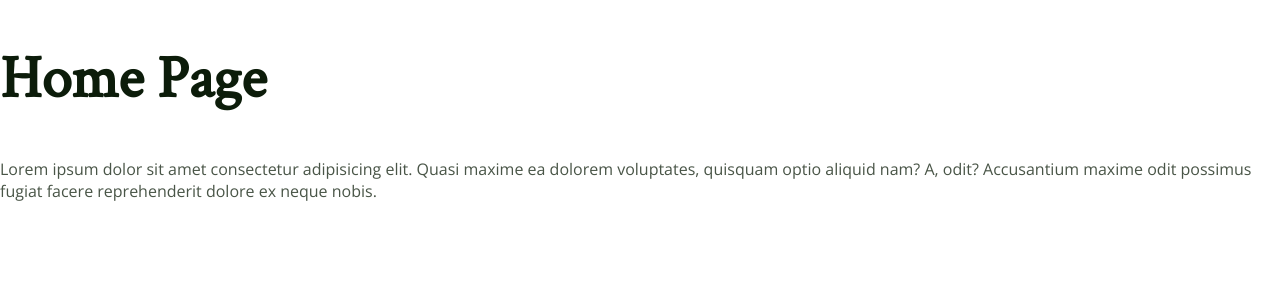
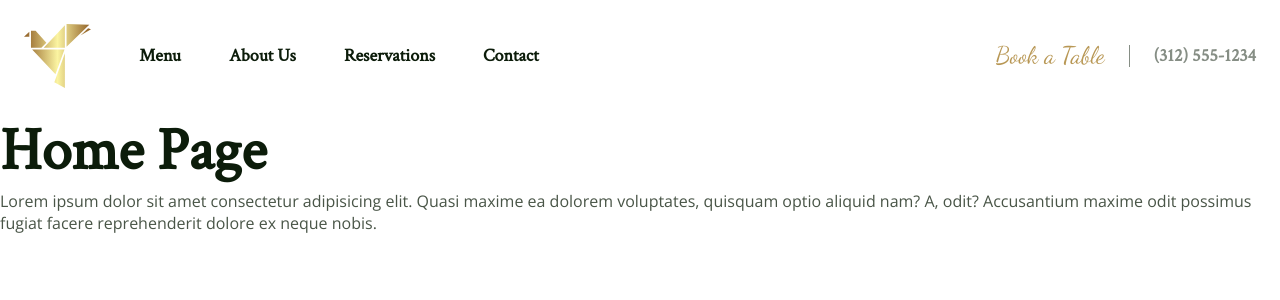
Before and after one commit to jozef-hudec-27/jacksons-bistro-website, a Next.js app: page / in a window 1280 px wide. Shown: the top 300 px of the page. Built offline with nearby package versions, Linux system fonts and the light colour scheme.

Commit message:
Create navbar

```diff
--- /dev/null
+++ b/app/components/navbar/Navbar.tsx
@@ -0,0 +1,41 @@
+import Image from 'next/image'
+import logo from '/public/assets/images/Logo.svg'
+import Link from 'next/link'
+
+function Navbar() {
+  return (
+    <nav className="p-[24px] flex justify-between items-center">
+      <div className="flex items-center gap-[48px]">
+        <Image src={logo} alt="Jackson's Bistro logo" className="h-[64px] w-fit" />
+
+        <Link href="/">
+          <h6>Menu</h6>
+        </Link>
+
+        <Link href="/">
+          <h6>About Us</h6>
+        </Link>
+
+        <Link href="/">
+          <h6>Reservations</h6>
+        </Link>
+
+        <Link href="/">
+          <h6>Contact</h6>
+        </Link>
+      </div>
+
+      <div className="flex items-center gap-[24px]">
+        <Link href="/" className="text-2xl text-primary font-dancingScript">
+          Book a Table
+        </Link>
+
+        <div className="h-[22px] w-[1px] bg-black-50"></div>
+
+        <h6 className="text-black-50">(312) 555-1234</h6>
+      </div>
+    </nav>
+  )
+}
+
+export default Navbar
--- a/app/globals.css
+++ b/app/globals.css
@@ -1,12 +1,12 @@
 @tailwind components;
 @tailwind utilities;
 
+* {
+  @apply p-0 m-0;
+}
+
 html {
   @apply font-openSans text-[16px] text-black-75;
-}
-
-body {
-  @apply p-0 m-0;
 }
 
 h1,
@@ -16,6 +16,10 @@ h4,
 h5,
 h6 {
   @apply font-crimsonText text-black-100;
+}
+
+a {
+  @apply no-underline;
 }
 
 h1 {
--- a/app/layout.tsx
+++ b/app/layout.tsx
@@ -1,5 +1,6 @@
 import { Open_Sans, Dancing_Script, Crimson_Text } from 'next/font/google'
 import './globals.css'
+import Navbar from './components/navbar/Navbar'
 
 const openSans = Open_Sans({ subsets: ['latin'], variable: '--font-open-sans' })
 const dancingScript = Dancing_Script({ subsets: ['latin'], variable: '--font-dancing-script' })
@@ -13,7 +14,10 @@ export const metadata = {
 export default function RootLayout({ children }: { children: React.ReactNode }) {
   return (
     <html lang="en" className={`${openSans.variable} ${dancingScript.variable} ${crimsonText.variable}`}>
-      <body>{children}</body>
+      <body>
+        <Navbar />
+        {children}
+      </body>
     </html>
   )
 }
```
Also changed, not shown: public/assets/images/Logo.svg (added).
